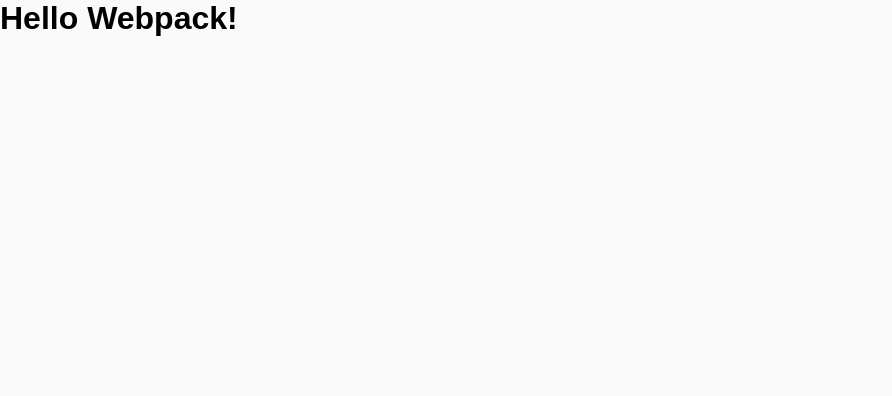
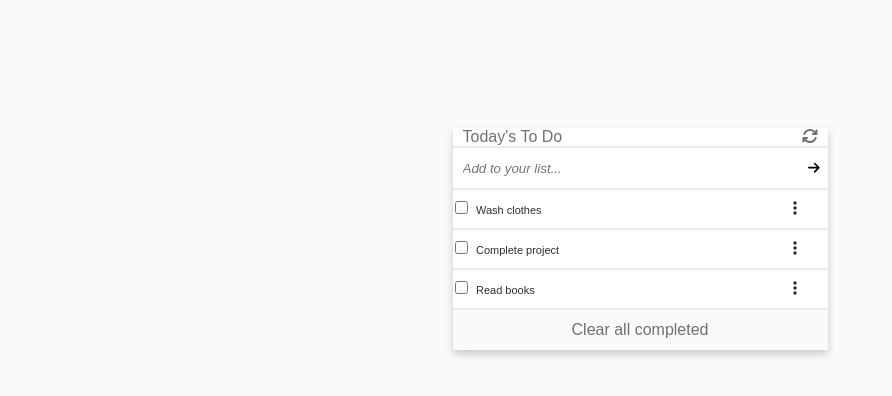
Before and after one commit to lilskyex0x/Todo-list-with-webpack, a website with bundled scripts: page dist/index.html in a window 1280 px wide. Shown: the whole page, without its empty margins (0-892 px from the left). Built offline with nearby package versions, Linux system fonts and the light colour scheme.

Commit message:
Add deployment page for todoList project

```diff
--- a/dist/index.html
+++ b/dist/index.html
@@ -1,12 +1,33 @@
 <!DOCTYPE html>
 <html lang="en">
-<head>
-    <meta charset="UTF-8">
-    <meta http-equiv="X-UA-Compatible" content="IE=edge">
-    <meta name="viewport" content="width=device-width, initial-scale=1.0">
-    <title>Webpack Exercise</title>
-<script defer src="index.bundle.js"></script><script defer src="print.bundle.js"></script></head>
-<body>
-    <h1>Hello Webpack!</h1>
-</body>
+  <head>
+    <meta charset="UTF-8" />
+    <meta http-equiv="X-UA-Compatible" content="IE=edge" />
+    <meta name="viewport" content="width=device-width, initial-scale=1.0" />
+    <title>To-do list</title>
+  <script defer src="runtime.bundle.js"></script><script defer src="index.bundle.js"></script></head>
+  <body>
+    <main>
+      <div class="titleholder">
+        <p>Today's To Do</p>
+        <p><i class="fa-solid fa-arrows-rotate"></i></p>
+      </div>
+      <hr />
+      <div class="inputholder">
+        <input
+          class="inputfield"
+          type="text"
+          name=""
+          id=""
+          placeholder="Add to your list..."
+        />
+        <button class="enterbutton">
+          <i class="fa-solid fa-arrow-right"></i>
+        </button>
+      </div>
+      <hr />
+      <ul class="todolist"></ul>
+      <button class="clearbutton">Clear all completed</button>
+    </main>
+  </body>
 </html>
--- a/dist/print.bundle.js
+++ /dev/null
@@ -1,66 +0,0 @@
-/*
- * ATTENTION: The "eval" devtool has been used (maybe by default in mode: "development").
- * This devtool is neither made for production nor for readable output files.
- * It uses "eval()" calls to create a separate source file in the browser devtools.
- * If you are trying to read the output file, select a different devtool (https://webpack.js.org/configuration/devtool/)
- * or disable the default devtool with "devtool: false".
- * If you are looking for production-ready output files, see mode: "production" (https://webpack.js.org/configuration/mode/).
- */
-/******/ (() => { // webpackBootstrap
-/******/ 	"use strict";
-/******/ 	var __webpack_modules__ = ({
-
-/***/ "./src/print.js":
-/*!**********************!*\
-  !*** ./src/print.js ***!
-  \**********************/
-/***/ ((__unused_webpack_module, __webpack_exports__, __webpack_require__) => {
-
-eval("__webpack_require__.r(__webpack_exports__);\n/* harmony export */ __webpack_require__.d(__webpack_exports__, {\n/* harmony export */   \"default\": () => (/* binding */ printMe)\n/* harmony export */ });\nfunction printMe() {\r\n  console.log(\"I get called from print.js!\");\r\n}\r\n\n\n//# sourceURL=webpack://todo-list-with-webpack/./src/print.js?");
-
-/***/ })
-
-/******/ 	});
-/************************************************************************/
-/******/ 	// The require scope
-/******/ 	var __webpack_require__ = {};
-/******/
-/************************************************************************/
-/******/ 	/* webpack/runtime/define property getters */
-/******/ 	(() => {
-/******/ 		// define getter functions for harmony exports
-/******/ 		__webpack_require__.d = (exports, definition) => {
-/******/ 			for(var key in definition) {
-/******/ 				if(__webpack_require__.o(definition, key) && !__webpack_require__.o(exports, key)) {
-/******/ 					Object.defineProperty(exports, key, { enumerable: true, get: definition[key] });
-/******/ 				}
-/******/ 			}
-/******/ 		};
-/******/ 	})();
-/******/
-/******/ 	/* webpack/runtime/hasOwnProperty shorthand */
-/******/ 	(() => {
-/******/ 		__webpack_require__.o = (obj, prop) => (Object.prototype.hasOwnProperty.call(obj, prop))
-/******/ 	})();
-/******/
-/******/ 	/* webpack/runtime/make namespace object */
-/******/ 	(() => {
-/******/ 		// define __esModule on exports
-/******/ 		__webpack_require__.r = (exports) => {
-/******/ 			if(typeof Symbol !== 'undefined' && Symbol.toStringTag) {
-/******/ 				Object.defineProperty(exports, Symbol.toStringTag, { value: 'Module' });
-/******/ 			}
-/******/ 			Object.defineProperty(exports, '__esModule', { value: true });
-/******/ 		};
-/******/ 	})();
-/******/
-/************************************************************************/
-/******/
-/******/ 	// startup
-/******/ 	// Load entry module and return exports
-/******/ 	// This entry module can't be inlined because the eval devtool is used.
-/******/ 	var __webpack_exports__ = {};
-/******/ 	__webpack_modules__["./src/print.js"](0, __webpack_exports__, __webpack_require__);
-/******/
-/******/ })()
-;
--- a/package.json
+++ b/package.json
@@ -6,7 +6,8 @@
   "scripts": {
     "test": "echo \"Error: no test specified\" && exit 1",
     "start": "webpack serve --open",
-    "build": "webpack"
+    "build": "webpack",
+    "deploy": "gh-pages -d dist"
   },
   "repository": {
     "type": "git",
@@ -18,13 +19,14 @@
   "bugs": {
     "url": "https://github.com/lilskyex0x/Todo-list-with-webpack/issues"
   },
-  "homepage": "https://github.com/lilskyex0x/Todo-list-with-webpack#readme",
+  "homepage": "https://github.com/lilskyex0x/Todo-list-with-webpack",
   "devDependencies": {
     "babel-eslint": "^10.1.0",
     "css-loader": "^6.7.3",
     "eslint": "^7.32.0",
     "eslint-config-airbnb-base": "^14.2.1",
     "eslint-plugin-import": "^2.27.5",
+    "gh-pages": "^5.0.0",
     "hint": "^7.1.8",
     "html-webpack-plugin": "^5.5.0",
     "style-loader": "^3.3.2",
```
Also changed, not shown: dist/runtime.bundle.js (added, +207 -0 lines), 2 other files.
